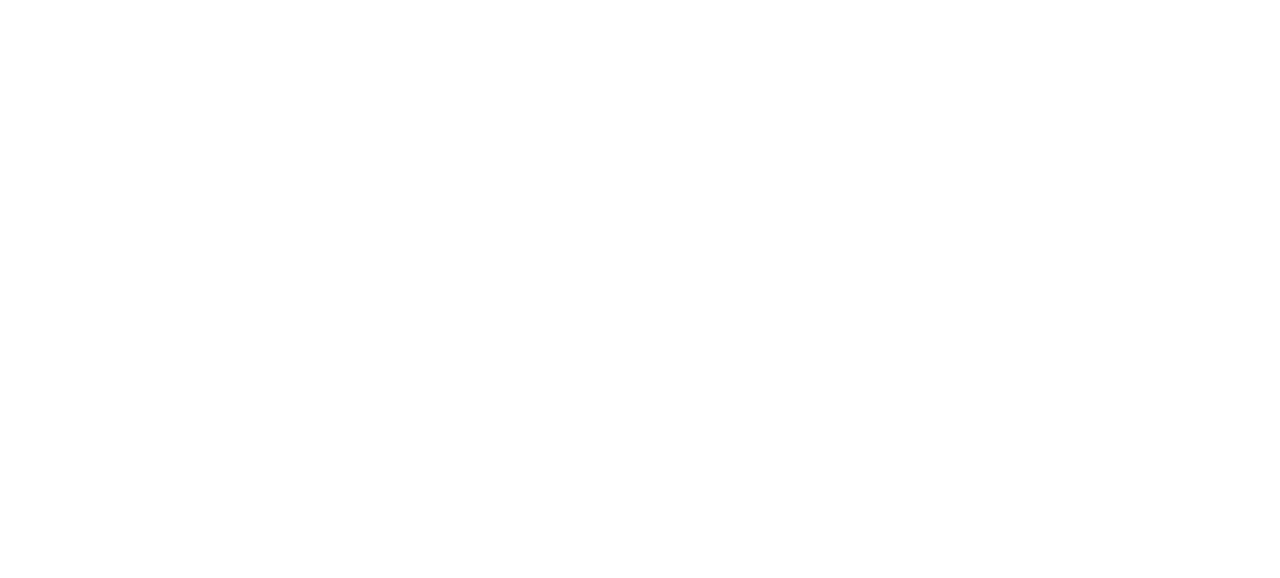
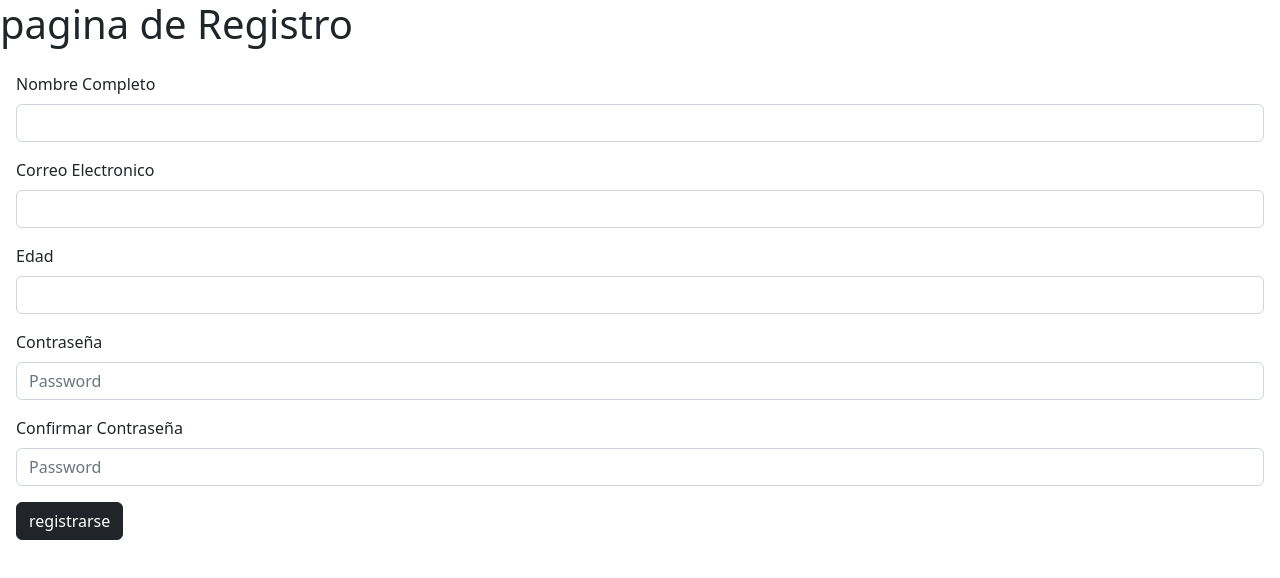
Before and after one commit to Mausach/Login-Register, a React (Create React App) app: page /register in a window 1280 px wide. Shown: the top 578 px of the page. Built offline with nearby package versions, Linux system fonts and the light colour scheme.

Commit message:
estilo de los formularios agregados

```diff
--- a/package.json
+++ b/package.json
@@ -6,7 +6,9 @@
     "@testing-library/jest-dom": "^5.16.5",
     "@testing-library/react": "^13.4.0",
     "@testing-library/user-event": "^13.5.0",
+    "bootstrap": "^5.2.3",
     "react": "^18.2.0",
+    "react-bootstrap": "^2.7.4",
     "react-dom": "^18.2.0",
     "react-router-dom": "^6.11.1",
     "react-scripts": "5.0.1",
--- a/src/App.js
+++ b/src/App.js
@@ -1,8 +1,9 @@
+import { AppRouter } from "./router/AppRouter";
 
 function App() {
   return (
     <div className="App">
-
+      <AppRouter/>
     </div>
   );
 }
--- a/src/auth/pages/LoginPage.jsx
+++ b/src/auth/pages/LoginPage.jsx
@@ -0,0 +1,31 @@
+import React from 'react'
+import Button from 'react-bootstrap/Button';
+import Form from 'react-bootstrap/Form';
+
+export const LoginPage = () => {
+  return (
+    <div>
+        <h1>Login</h1>
+        <Form className='p-3'>
+
+      <Form.Group className="mb-3" controlId="formBasicEmail">
+        <Form.Label>Correo Electronico</Form.Label>
+        <Form.Control type="email" placeholder="" />
+
+      </Form.Group>
+
+
+      <Form.Group className="mb-3" controlId="formBasicPassword">
+        <Form.Label>Contraseña</Form.Label>
+        <Form.Control type="password" placeholder="Password" />
+      </Form.Group>
+
+      <Button variant="dark" type="submit">
+        Login
+      </Button>
+    </Form>
+
+
+    </div>
+  )
+}
--- a/src/auth/pages/RegisterPage.jsx
+++ b/src/auth/pages/RegisterPage.jsx
@@ -0,0 +1,51 @@
+import React from 'react'
+import Button from 'react-bootstrap/Button';
+import Form from 'react-bootstrap/Form';
+
+export const RegisterPage = () => {
+  return (
+    <div>
+        <h1>pagina de Registro</h1>
+
+<Form className='p-3'>
+      <Form.Group className="mb-3" controlId="formBasicEmail">
+        <Form.Label>Nombre Completo</Form.Label>
+        <Form.Control type="text" placeholder="" />
+
+      </Form.Group>
+
+      <Form.Group className="mb-3" controlId="formBasicEmail">
+        <Form.Label>Correo Electronico</Form.Label>
+        <Form.Control type="email" placeholder="" />
+
+      </Form.Group>
+
+      <Form.Group className="mb-3" controlId="formBasicEmail">
+        <Form.Label>Edad</Form.Label>
+        <Form.Control type="number" placeholder="" />
+
+      </Form.Group>
+
+      <Form.Group className="mb-3" controlId="formBasicPassword">
+        <Form.Label>Contraseña</Form.Label>
+        <Form.Control type="password" placeholder="Password" />
+      </Form.Group>
+
+      <Form.Group className="mb-3" controlId="formBasicPassword">
+        <Form.Label>Confirmar Contraseña</Form.Label>
+        <Form.Control type="password" placeholder="Password" />
+      </Form.Group>
+
+
+      <Button variant="dark" type="submit">
+        registrarse
+      </Button>
+    </Form>
+
+
+
+    </div>
+
+
+  )
+}
--- a/src/index.js
+++ b/src/index.js
@@ -1,6 +1,7 @@
 import React from 'react';
 import ReactDOM from 'react-dom/client';
 import App from './App';
+import 'bootstrap/dist/css/bootstrap.min.css';
 
 
 const root = ReactDOM.createRoot(document.getElementById('root'));
```
Also changed, not shown: 1 other file (tests, documents, lock files or other folders).
